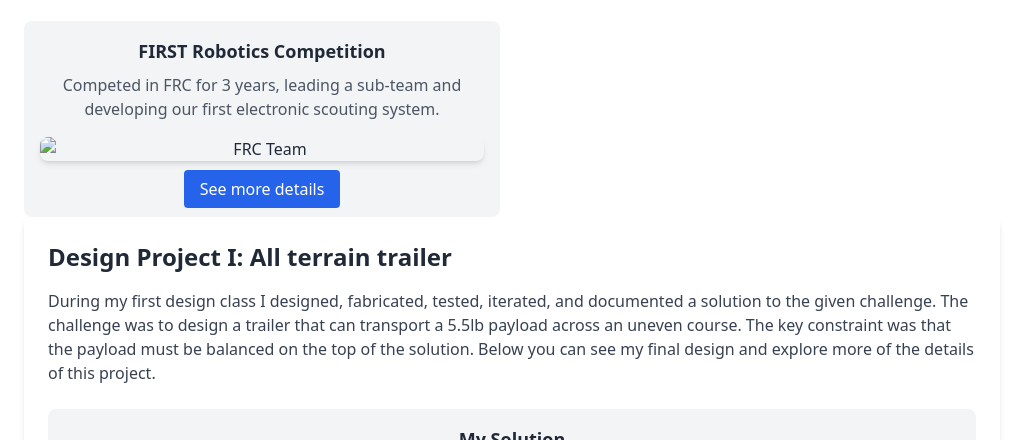
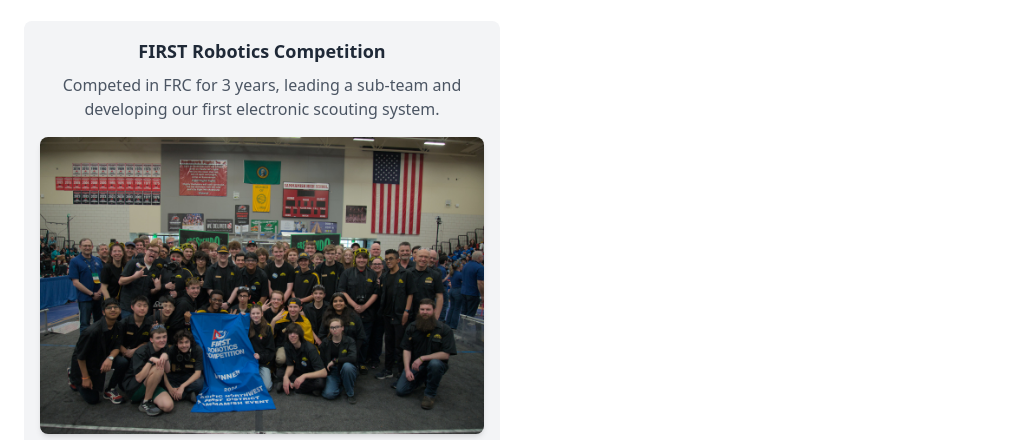
Before and after one commit to X-man34/Portfolio, a plain HTML site: page index.html in a window 1280 px wide. Shown: the part 2260-2700 px from the top of the page, without its empty margins (128-1151 px from the left). Drawn offline with nearby package versions, Linux system fonts and the light colour scheme.

Commit message:
fixed broken image like on main page

```diff
--- a/index.html
+++ b/index.html
@@ -103,7 +103,7 @@
                         <div class="project-media bg-gray-100 p-4 rounded-lg text-center">
                             <h4 class="text-lg font-semibold mb-2">FIRST Robotics Competition</h4>
                             <p class="text-gray-600 mb-4">Competed in FRC for 3 years, leading a sub-team and developing our first electronic scouting system.</p>
-                            <img src="assets/FIRST/FRC/53612281535_fd677bac52_k.jpg" alt="FRC Team" class="w-full h-auto rounded-lg shadow-md object-cover mx-auto mb-4">
+                            <img src="assets/FIRST/FRC/winningSammy24.jpg" alt="FRC Team" class="w-full h-auto rounded-lg shadow-md object-cover mx-auto mb-4">
                             <a href="FRC.html"  class="bg-blue-600 text-white px-4 py-2 rounded hover:bg-blue-700 transition">See more details</a>
                         </div>
                 </div>
```
